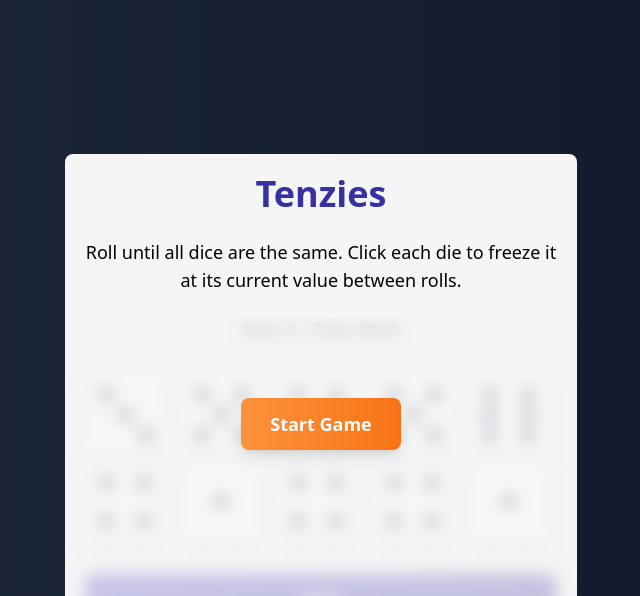
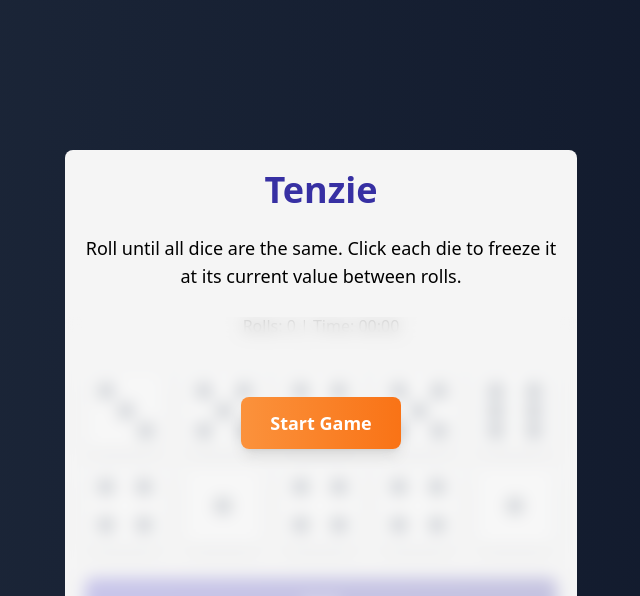
Before and after one commit to code-qtzl/tenzi, a React app: page / in a window 1280 px wide. Shown: the top 596 px of the page, without its empty margins (319-959 px from the left). Built offline with nearby package versions, Linux system fonts and the light colour scheme.

Commit message:
styling changes

```diff
--- a/src/components/Starter.tsx
+++ b/src/components/Starter.tsx
@@ -122,18 +122,12 @@
 		setTimeOn(true);
 	};
 
-	const handleStop = () => {
-		clearInterval(runInterval);
-		setTimeOn(false);
-		setTimeStop(false);
-	};
-
 	return (
-		<div className='flex flex-col min-h-screen justify-center bg-gradient-to-r from-slate-800 to-slate-900 items-center p-5'>
+		<div className='flex flex-col min-h-screen justify-center bg-gradient-to-r from-slate-800 to-slate-900 items-center p-5 testing'>
 			{tenzies && <Confetti />}
 
 			<div className='relative flex flex-col justify-center text-center bg-neutral-100 p-5 rounded-lg content-center max-w-lg '>
-				<h1 className='text-indigo-800 text-4xl font-bold'>Tenzies</h1>
+				<h1 className='text-indigo-800 text-4xl font-bold'>Tenzie</h1>
 				<p className='text-lg font-light my-6'>
 					Roll until all dice are the same. Click each die to freeze
 					it at its current value between rolls.
@@ -155,7 +149,7 @@
 						Start Game
 					</button>
 				</div>
-				<div className='grid grid-rows-2 grid-cols-5 gap-2 my-8'>
+				<div className='grid grid-rows-2 grid-cols-5 gap-4 my-8'>
 					{diceElem}
 				</div>
 				<button
```
